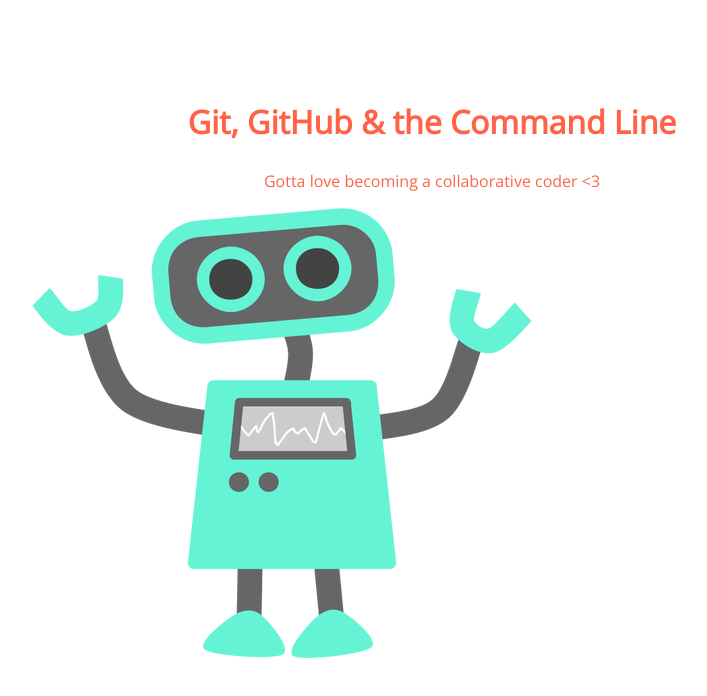
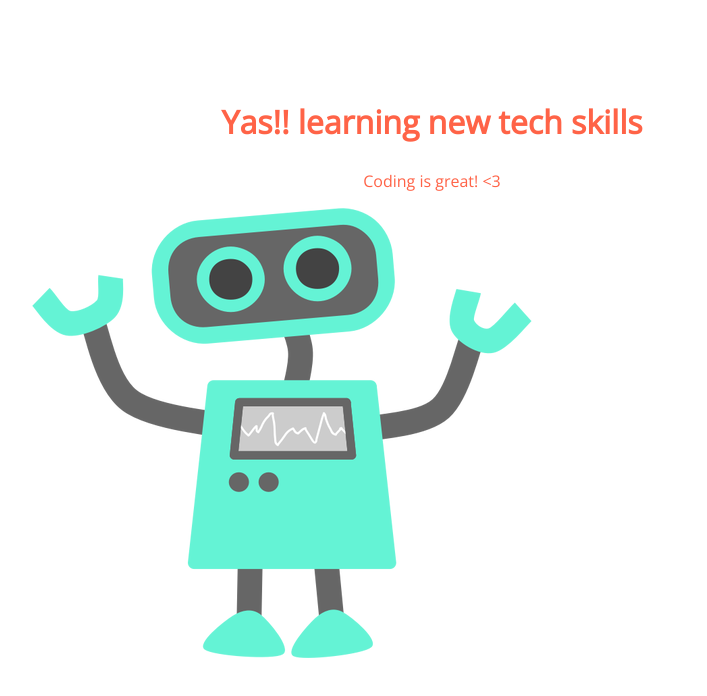
Before and after one commit to annagoode/105-project, a plain HTML site: page index.html in a window 1280 px wide. Shown: the whole page, without its empty margins (208-915 px from the left). Drawn offline with nearby package versions, Linux system fonts and the light colour scheme.

Commit message:
modified wording

```diff
--- a/index.html
+++ b/index.html
@@ -8,8 +8,8 @@
 </head>
 <body>
 	<section>
-		<h1>Git, GitHub & the Command Line</h1>
-		<p>Gotta love becoming a collaborative coder <3</p>
+		<h1>Yas!! learning new tech skills</h1>
+		<p>Coding is great! <3</p>
 		<img src="img/happy-blue-robot.png">
 	</section>
 </body>
```
